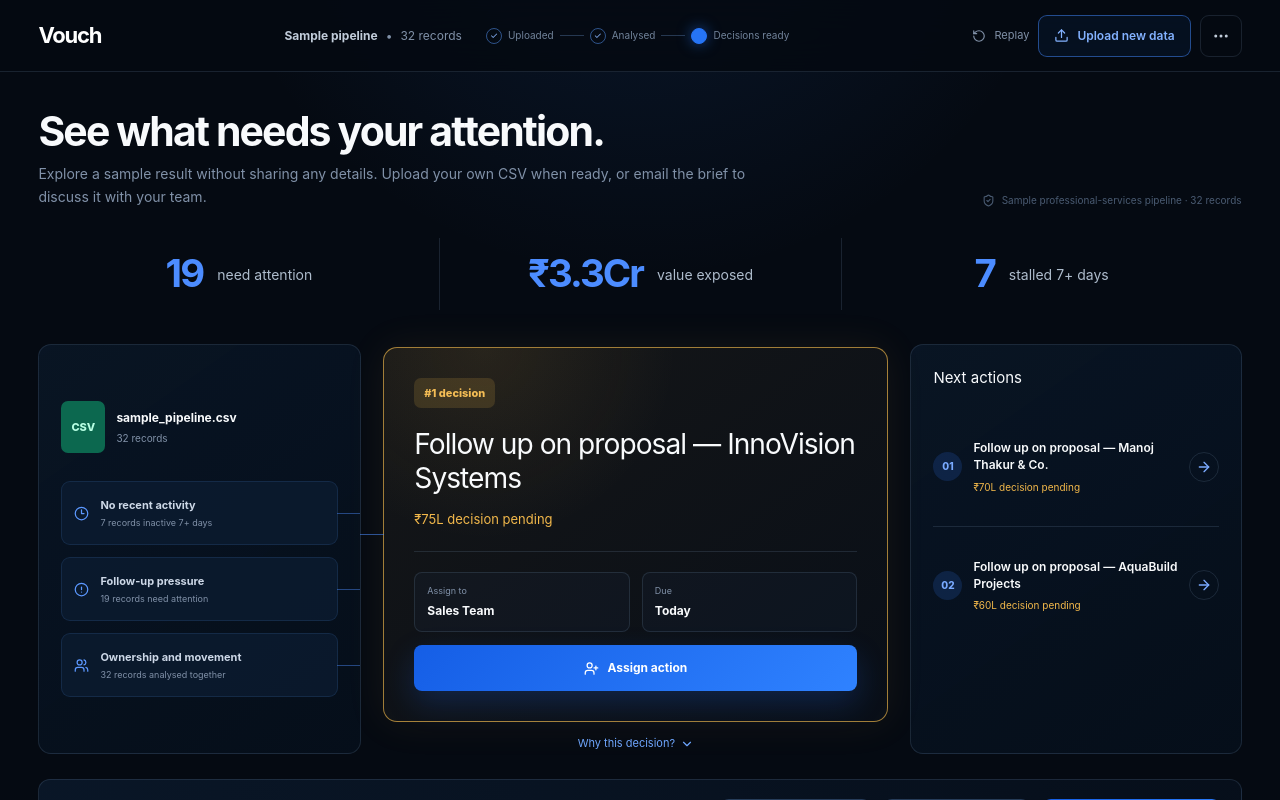
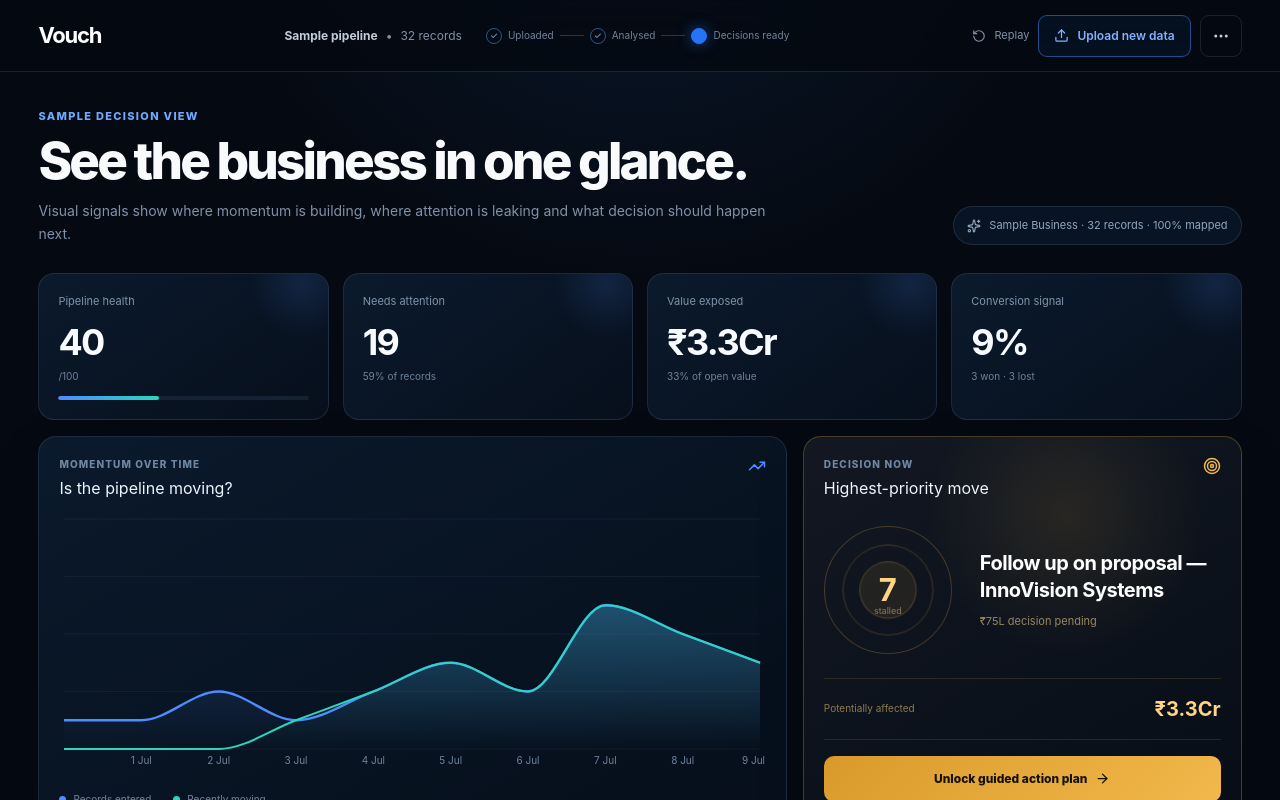
Before and after one commit to shivasricharan/vouchcc, a Next.js app: page / in a window 1280 px wide. Built offline with nearby package versions, Linux system fonts and the light colour scheme.

Commit message:
Replace text-first demo with visual decision dashboard

```diff
--- a/components/dashboard/DashboardLayout.tsx
+++ b/components/dashboard/DashboardLayout.tsx
@@ -1,102 +1,29 @@
 'use client';
 
-import { useState } from 'react';
-import { AlertCircle, ArrowRight, Clock3, Mail, ShieldCheck, Sparkles, Upload, Users } from 'lucide-react';
 import { DashboardProvider, useDashboard } from '@/context/DashboardContext';
 import DashHeader from './DashHeader';
 import UploadModal from './UploadModal';
-import PriorityHero from './PriorityHero';
 import AnalysisAnimation from './AnalysisAnimation';
 import GuideView from './views/GuideView';
 import UploadGuideView from './views/UploadGuideView';
 import UploadCSVView from './views/UploadCSVView';
-import EmailDecisionBriefModal from './EmailDecisionBriefModal';
-import PilotDetailsModal from './PilotDetailsModal';
+import VisualDecisionDashboard from './VisualDecisionDashboard';
 
-function money(value: number): string {
-  if (value >= 100) return `₹${(value / 100).toFixed(1)}Cr`;
-  if (value >= 10) return `₹${Math.round(value)}L`;
-  if (value > 0) return `₹${value.toFixed(1)}L`;
-  return 'Not calculated';
-}
-
-function Snapshot() {
-  const { stats } = useDashboard();
-  const items = [
-    { value: stats.followUpCount, label: 'need attention' },
-    { value: money(stats.atRiskValue), label: 'value exposed' },
-    { value: stats.stuckCount, label: 'stalled 7+ days' },
-  ];
-  return <section className="decision-snapshot" aria-label="Decision snapshot">
-    {items.map(item=><div key={item.label}><strong>{item.value}</strong><span>{item.label}</span></div>)}
-  </section>;
-}
-
-function SignalConvergence() {
-  const { stats, dataMode, fileName, leads } = useDashboard();
-  const signals = [
-    { icon: Clock3, title: 'No recent activity', detail: `${stats.stuckCount} records inactive 7+ days` },
-    { icon: AlertCircle, title: 'Follow-up pressure', detail: `${stats.followUpCount} records need attention` },
-    { icon: Users, title: 'Ownership and movement', detail: `${leads.length} records analysed together` },
-  ];
-  return <div className="signal-convergence" aria-label="Signals used for the top decision">
-    <div className="csv-source"><span>CSV</span><div><b>{dataMode==='demo'?'sample_pipeline.csv':fileName||'uploaded_data.csv'}</b><small>{leads.length} records</small></div></div>
-    <div className="signal-list">{signals.map(({icon:Icon,title,detail},index)=><div className="signal-item" key={title} style={{animationDelay:`${index*.12}s`}}><Icon size={15}/><div><b>{title}</b><small>{detail}</small></div><i/></div>)}</div>
+function DashboardContent(){
+  const {view,showUpload,showGuide}=useDashboard();
+  return <div className="demo-shell">
+    <DashHeader/>
+    <main className="demo-main">
+      {view==='dashboard'&&<VisualDecisionDashboard/>}
+      {view==='upload'&&<UploadCSVView/>}
+      {view==='guide'&&<GuideView/>}
+    </main>
+    {showUpload&&view!=='upload'&&<UploadModal/>}
+    {showGuide&&<UploadGuideView/>}
+    <AnalysisAnimation/>
   </div>;
 }
 
-function NextTwoActions() {
-  const { actions, updateActionStatus } = useDashboard();
-  const active = actions.filter(action=>!['completed','dismissed'].includes(action.status));
-  const top = active.find(action=>action.urgency==='critical')??active[0];
-  const next = active.filter(action=>action.id!==top?.id).slice(0,2);
-  if(!next.length) return <section className="next-actions"><h2>Next actions</h2><p className="all-clear">No additional actions need attention.</p></section>;
-  return <section className="next-actions"><h2>Next actions</h2>{next.map((action,index)=><article key={action.id}>
-    <span>0{index+1}</span><div><h3>{action.title}</h3><p>{action.businessImpact}</p></div>
-    {action.status==='recommended'?<button onClick={()=>updateActionStatus(action.id,'assigned')} aria-label={`Assign ${action.title}`}><ArrowRight size={16}/></button>:<small>{action.status.replace('_',' ')}</small>}
-  </article>)}</section>;
+export default function DashboardLayout(){
+  return <DashboardProvider><DashboardContent/></DashboardProvider>;
 }
-
-function ConversionBar() {
-  const { dataMode, setShowUpload } = useDashboard();
-  const [email,setEmail]=useState(false);
-  const [pilot,setPilot]=useState(false);
-  return <>
-    <section className="conversion-bar">
-      <div><Sparkles size={18}/><span>{dataMode==='demo'?'Explore freely, then email this sample brief to your team.':'Share this decision with your team.'}</span></div>
-      <div>
-        {dataMode==='demo'&&<button className="conversion-secondary" onClick={()=>setShowUpload(true)}><Upload size={16}/> Upload my data</button>}
-        <button className="conversion-secondary" onClick={()=>setEmail(true)}><Mail size={16}/> Email this brief</button>
-        <button className="conversion-primary" onClick={()=>setPilot(true)}>Request ₹9,999 pilot <ArrowRight size={15}/></button>
-      </div>
-    </section>
-    {email&&<EmailDecisionBriefModal onClose={()=>setEmail(false)}/>} {pilot&&<PilotDetailsModal onClose={()=>setPilot(false)}/>}
-  </>;
-}
-
-function DashboardContent(){
-  const { view,showUpload,showGuide,dataMode,leads,mappingConfidence,fileName }=useDashboard();
-  return <div className="demo-shell">
-    <DashHeader/>
-    <main className="demo-main">
-      {view==='dashboard'&&<div className="decision-review-shell">
-        <section className="decision-opening animate-fade-up">
-          <div><h1>{dataMode==='demo'?'See what needs your attention.':'Here is what needs your attention.'}</h1><p>{dataMode==='demo'?'Explore a sample result without sharing any details. Upload your own CSV when ready, or email the brief to discuss it with your team.':`Vouch analysed ${leads.length} records and found the decisions most likely to move your business.`}</p></div>
-          <div className="analysis-context"><ShieldCheck size={13}/>{dataMode==='demo'?`Sample professional-services pipeline · ${leads.length} records`:`${fileName||'Uploaded file'} · ${mappingConfidence}% mapping confidence`}</div>
-        </section>
-        <Snapshot/>
-        <section className="decision-stage">
-          <SignalConvergence/>
-          <PriorityHero/>
-          <NextTwoActions/>
-        </section>
-        <ConversionBar/>
-        <p className="privacy-note">No sign-up is required to explore. Raw uploaded data stays in this browser session; only aggregated insights are included when you request an email brief.</p>
-      </div>}
-      {view==='upload'&&<UploadCSVView/>}{view==='guide'&&<GuideView/>}
-    </main>
-    {showUpload&&view!=='upload'&&<UploadModal/>}{showGuide&&<UploadGuideView/>}<AnalysisAnimation/>
-  </div>;
-}
-
-export default function DashboardLayout(){return <DashboardProvider><DashboardContent/></DashboardProvider>}
```
